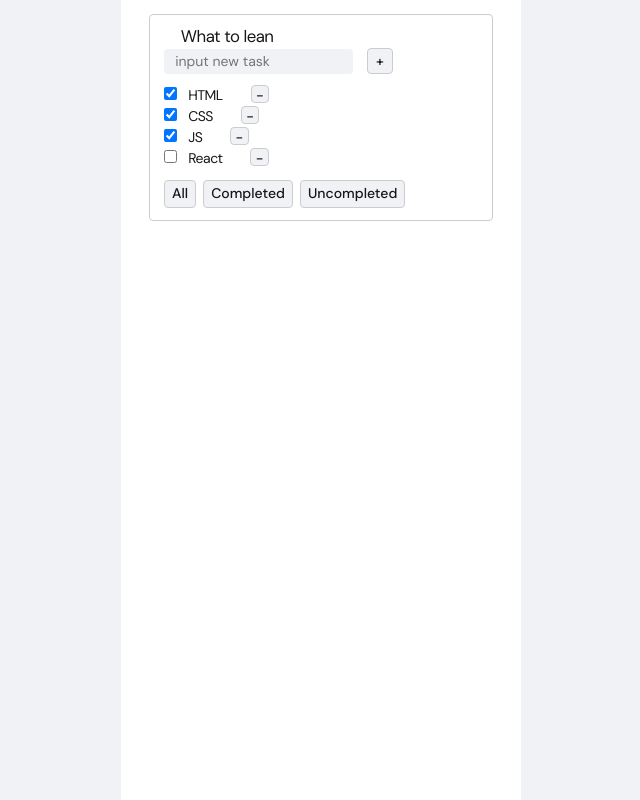
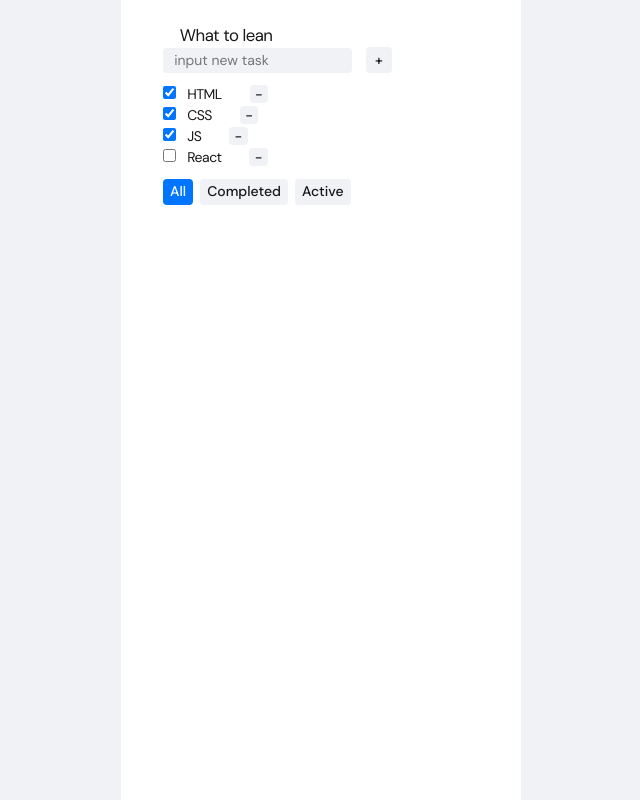
Before and after one commit to Vadym-Liumanov/todo-list, a React (Create React App) app: page / in a window 1280 px wide. Shown: the whole page, without its empty margins (319-959 px from the left). Built offline with nearby package versions, Linux system fonts and the light colour scheme.

Commit message:
Filter layout dependency on filter status was implemented. Show an error msg on input new task title is added

```diff
--- a/src/components/TodoList/TodoList.module.css
+++ b/src/components/TodoList/TodoList.module.css
@@ -17,11 +17,21 @@
     margin-bottom: 0.8em;
 }
 
-.card__taskTitleInput {
+.card__taskTitleInput,
+.card__taskTitleInput_error {
     background-color: var(--main-bg);
     padding: 0 0.8em;
     border-radius: 4px;
     line-height: 1.8;
+}
+
+.card__taskTitleInput_error {
+    border: 1px solid var(--error-color);
+}
+
+.card__taskTitleError {
+    color: var(--error-color);
+    padding: 0.5em;
 }
 
 .card__addTaskBtn {
@@ -52,7 +62,8 @@
     gap: 0.5em;
 }
 
-.card__filterBtn {
+.card__filterBtn,
+.card__filterBtn_active {
     background-color: var(--main-bg);
     border-radius: 4px;
     border: var(--main-border);
@@ -61,8 +72,14 @@
     padding: 0 0.5em;
 }
 
+.card__filterBtn_active {
+    background-color: var(--accented-color);
+    color: var(--white);
+    cursor: default;
+}
+
 .card__filterBtn:hover {
-    opacity: 0, .9;
+    opacity: 0.9;
 }
 
 .card__filterBtn:active {
--- a/src/components/TodoList/TodoList.tsx
+++ b/src/components/TodoList/TodoList.tsx
@@ -4,7 +4,7 @@ import { TaskType, TodoListType } from "../../App"
 import styles from './TodoList.module.css'
 import TaskItem from "../TaskItem/TaskItem"
 
-export type filterParamType = 'all' | 'completed' | 'uncompleted'
+export type filterParamType = 'all' | 'completed' | 'active'
 
 type PropsType = {
     todoList: TodoListType
@@ -15,11 +15,13 @@ type PropsType = {
 
 function TodoList({ todoList, onInputNewTask, onRemoveTask, onTaskStatusChange }: PropsType) {
     const [newTaskTitle, setNewTaskTitle] = useState<string>("")
-
     const [listTasks, setListTasks] = useState<TaskType[]>([])
+    const [newTaskError, setNewTaskError] = useState<string | null>(null)
+    const [filterStatus, setFilterStatus] = useState<filterParamType>('all')
 
     useEffect(() => {
         setListTasks(todoList.tasks)
+        filterTodoListTasks(filterStatus)
     }, [todoList.tasks])
 
     function filterTodoListTasks(filterParam: filterParamType) {
@@ -27,42 +29,49 @@ function TodoList({ todoList, onInputNewTask, onRemoveTask, onTaskStatusChange }
             case "completed": {
                 const completedTasks = todoList.tasks.filter(task => task.isDone)
                 setListTasks(completedTasks)
-                console.log('completed')
+                setFilterStatus('completed')
                 break
             }
-            case "uncompleted": {
-                const uncompletedTasks = todoList.tasks.filter(task => !task.isDone)
-                setListTasks(uncompletedTasks)
-                console.log('uncompleted')
+            case "active": {
+                const activeTasks = todoList.tasks.filter(task => !task.isDone)
+                setListTasks(activeTasks)
+                setFilterStatus('active')
                 break
             }
             default: {
                 setListTasks(todoList.tasks)
-                console.log('all')
+                setFilterStatus('all')
             }
         }
     }
 
     function onNewTaskTitleChange(e: ChangeEvent<HTMLInputElement>) {
         setNewTaskTitle(e.target.value)
+        setNewTaskError(null)
     }
 
     function onAddNewTaskClick() {
         if (newTaskTitle.trim() !== "") {
             onInputNewTask(todoList.id, newTaskTitle.trim())
             setNewTaskTitle("")
+            setNewTaskError(null)
+        }
+        else {
+            setNewTaskError('Task title is required')
         }
     }
 
     return (
         <div className={styles.card}>
-            <h3 className={styles.card__title}>{todoList.title}</h3>
+            <h3 className={styles.card__title}>
+                {todoList.title}
+            </h3>
 
             <div className={styles.card__inputTaskBlock}>
                 <input
                     type="text"
                     placeholder="input new task"
-                    className={styles.card__taskTitleInput}
+                    className={newTaskError ? styles.card__taskTitleInput_error : styles.card__taskTitleInput}
                     value={newTaskTitle}
                     onChange={onNewTaskTitleChange}
                     onKeyUp={(e) => {
@@ -75,6 +84,11 @@ function TodoList({ todoList, onInputNewTask, onRemoveTask, onTaskStatusChange }
                     className={styles.card__addTaskBtn}
                     onClick={onAddNewTaskClick}
                 >+</button>
+
+                {newTaskError &&
+                    <div className={styles.card__taskTitleError}>{newTaskError}</div>
+                }
+
             </div>
 
             <ul className={styles.card__tasks}>
@@ -94,9 +108,24 @@ function TodoList({ todoList, onInputNewTask, onRemoveTask, onTaskStatusChange }
             </ul>
 
             <div className={styles.card__filterBlock}>
-                <button className={styles.card__filterBtn} onClick={() => { filterTodoListTasks("all") }}>All</button>
-                <button className={styles.card__filterBtn} onClick={() => { filterTodoListTasks("completed") }}>Completed</button>
-                <button className={styles.card__filterBtn} onClick={() => { filterTodoListTasks("uncompleted") }}>Uncompleted</button>
+                <button
+                    className={(filterStatus === 'all') ? styles.card__filterBtn_active : styles.card__filterBtn}
+                    onClick={() => { filterTodoListTasks("all") }}
+                >
+                    All
+                </button>
+                <button
+                    className={(filterStatus === 'completed') ? styles.card__filterBtn_active : styles.card__filterBtn}
+                    onClick={() => { filterTodoListTasks("completed") }}
+                >
+                    Completed
+                </button>
+                <button
+                    className={(filterStatus === 'active') ? styles.card__filterBtn_active : styles.card__filterBtn}
+                    onClick={() => { filterTodoListTasks("active") }}
+                >
+                    Active
+                </button>
             </div>
 
         </div>
--- a/src/css/common/variables.css
+++ b/src/css/common/variables.css
@@ -4,6 +4,7 @@
   --black: #171718;
   --red: #ff4d4f;
   --blue: #1677ff;
+  --accented-color: #0075ff;
 
   --text-color: var(--black);
   --header-text-color: var(--white);
@@ -12,20 +13,8 @@
   /* Background-colors */
   --dark-bg: var(--black);
   --main-bg: #f0f2f5;
-  /* --main-bg: grey; */
   --page-bg: var(--white);
 
-  /* Breakpoints */
-  --mini: 767px;
-
-  /* Borders */
-  /* --main-border: 1px solid #f0f0f0; */
-  --main-border: 1px solid #ccc;
-  /* --main-border: 1px solid black; */
-
-  /* Container margin x size
-  .container { margin: 0 60px } */
-  --container-margin-x: 0px;
 }
 
 @media (min-width: 468px) {
```
